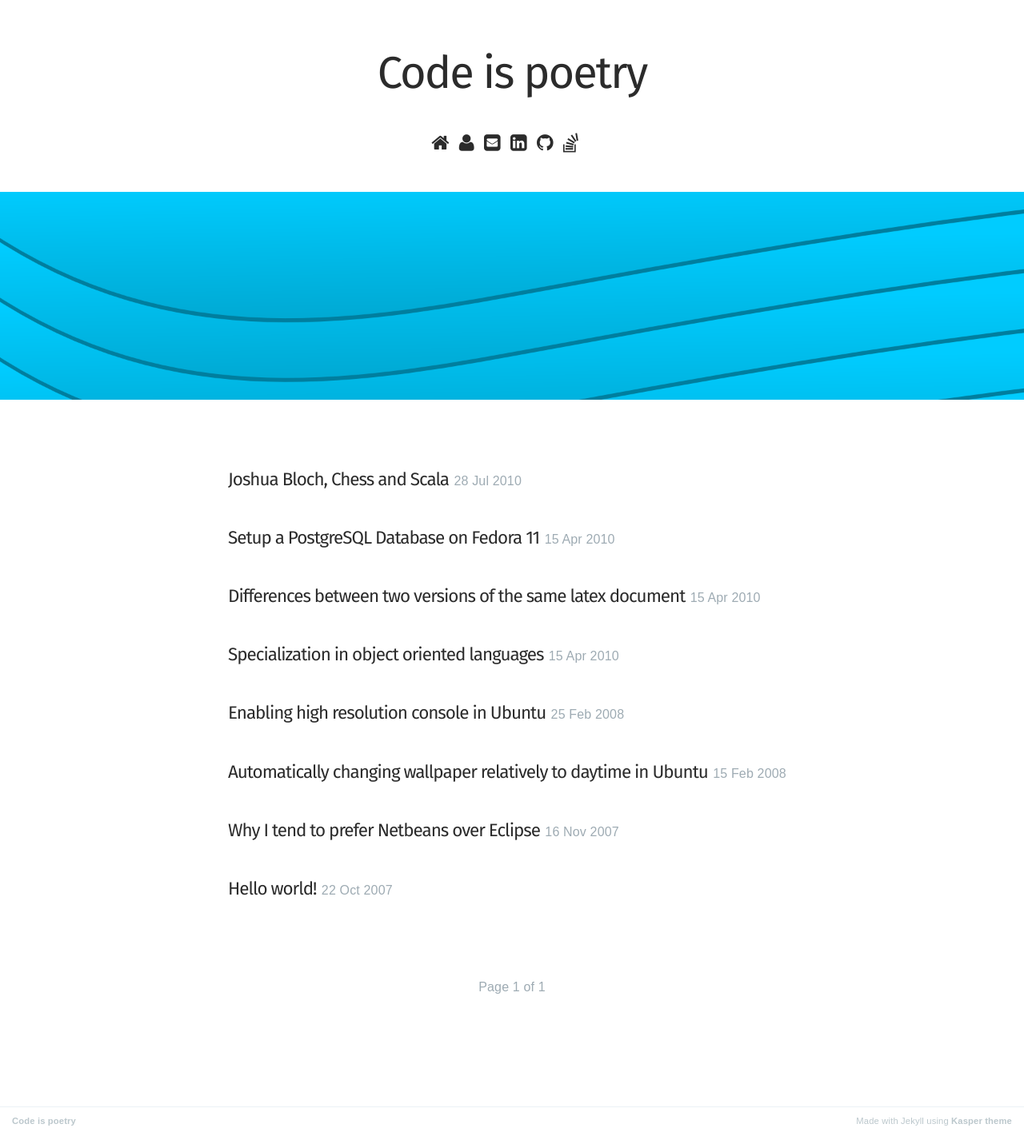
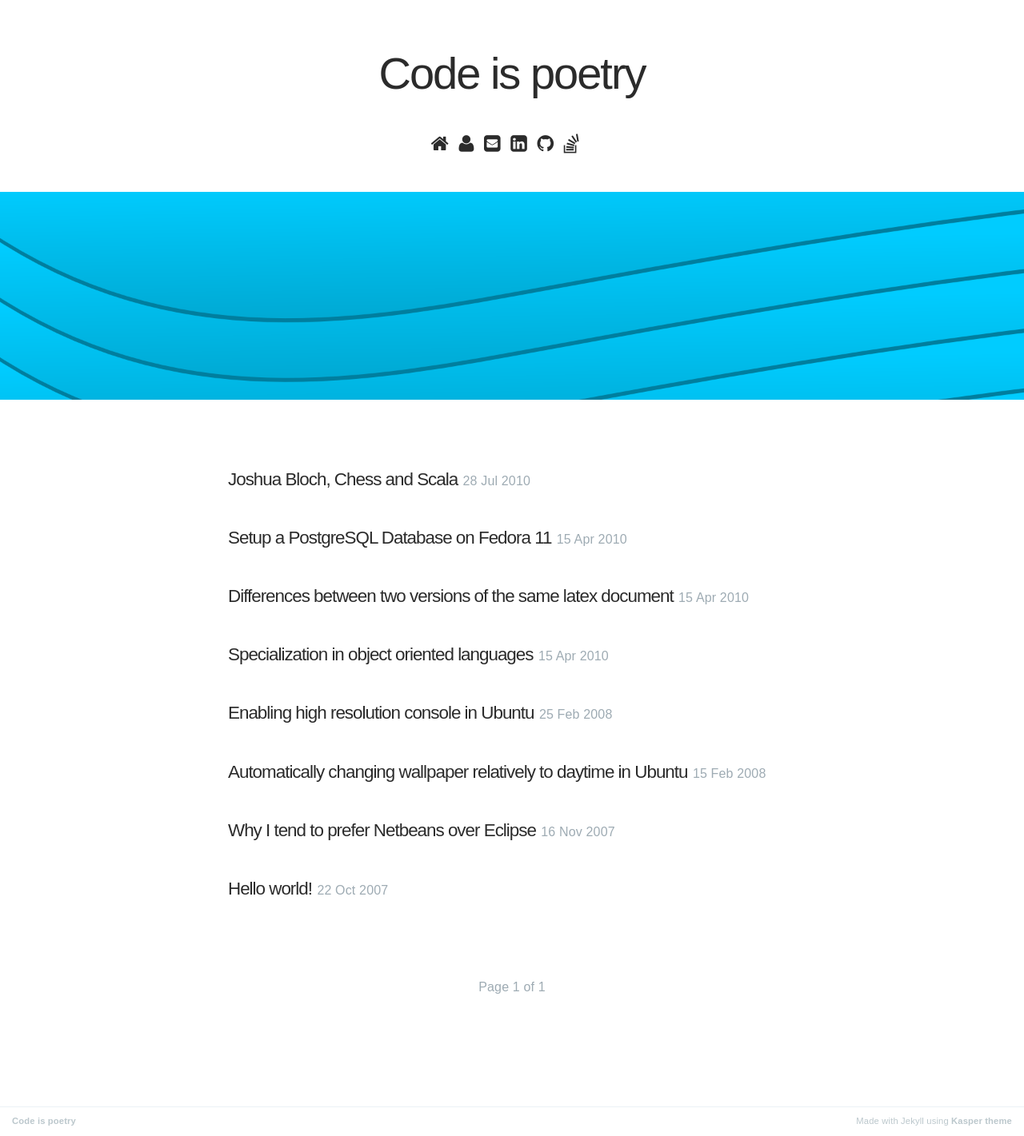
Before and after one commit to jihedamine/jihedamine.github.io, a Jekyll site: the page built from index.html, in a window 1280 px wide. Shown: the whole page at 80% size. Built offline with Jekyll 4.4.1, drawn with Linux system fonts in a browser that asks for light colours; some web fonts are replaced; Markdown is read by kramdown in place of the engine named in the settings; the list of posts is cut into pages by our own code.

Commit message:
Changed fonts

```diff
--- a/_layouts/default.html
+++ b/_layouts/default.html
@@ -1,7 +1,7 @@
 <!DOCTYPE html>
 <html>
 <head>
-    <link href='https://fonts.googleapis.com/css?family=Fira+Sans|Fira+Serif|Fira+Mono' rel='stylesheet' type='text/css'>
+    <link href='https://fonts.googleapis.com/css?family=Fira+Mono|Gentium+Book+Basic|Neuton|Crete+Round|Cousine|Tillana:400,500|Sirin+Stencil' rel='stylesheet' type='text/css'>
     <div>
         <div class="page-title">
             <a href="{{ site.baseurl }}" class="page-title">{{ site.name }}</a>
--- a/assets/css/screen.css
+++ b/assets/css/screen.css
@@ -41,7 +41,7 @@ audio:not([controls]) {
 }
 
 html {
-    font-family: 'Fira Serif', sans-serif;
+    font-family: 'Gentium Book Basic', sans-serif;
     -ms-text-size-adjust: 100%;
     -webkit-text-size-adjust: 100%;
 }
@@ -214,7 +214,7 @@ html {
 }
 
 body {
-    font-family: 'Fira Serif', sans-serif;
+    font-family: 'Gentium Book Basic', sans-serif;
     letter-spacing: 0.01rem;
     font-size: 1.4rem;
     line-height: 1.75em;
@@ -561,7 +561,7 @@ margin on the iframe, cause it breaks stuff. */
 .page-title {
     font-size: 3.5rem;
     letter-spacing: -2px;
-    font-family: 'Fira Sans', sans-serif;
+    font-family: 'Sirin Stencil', sans-serif;
     text-decoration: none;
     text-align: center;
     padding-top: 4.5rem;
@@ -578,7 +578,7 @@ margin on the iframe, cause it breaks stuff. */
 }
 
 .summary-post-title a, .post-title a, h1.post-title {
-    font-family: 'Fira Sans', sans-serif;
+    font-family: 'Sirin Stencil', sans-serif;
     letter-spacing: -1px;
     text-decoration: none;
     font-weight: normal;
```
